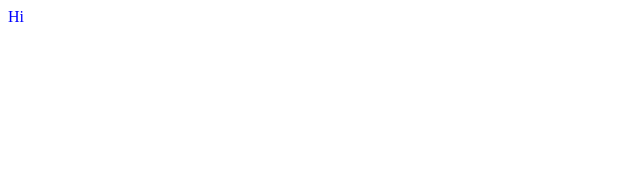
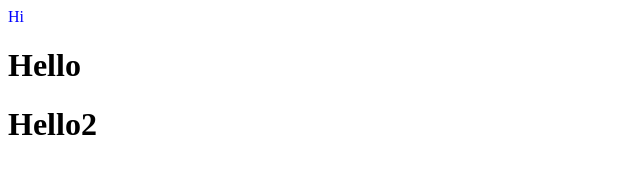
Before and after one commit to lamahm/SshRemoteRepo, a plain HTML site: page index.html in a window 1280 px wide. Shown: the whole page, without its empty margins (0-640 px from the left). Drawn offline with Linux system fonts and the light colour scheme.

Commit message:
adding header

```diff
--- a/index.html
+++ b/index.html
@@ -9,5 +9,7 @@
   </head>
   <body>
 	  <p>Hi</p>
+	  <h1>Hello</h1>
+	  <h1>Hello2</h1>
   </body>
 </html>
```
